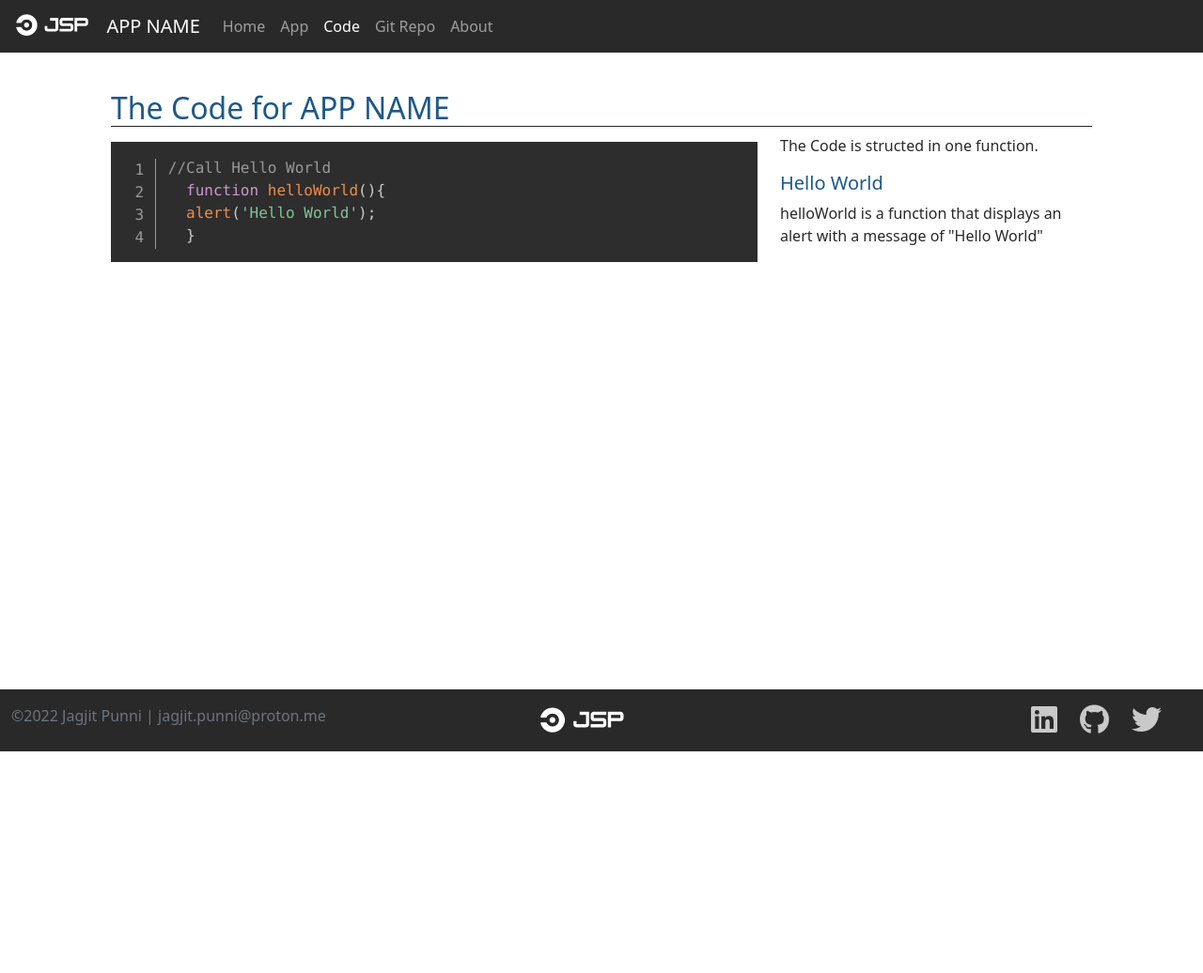
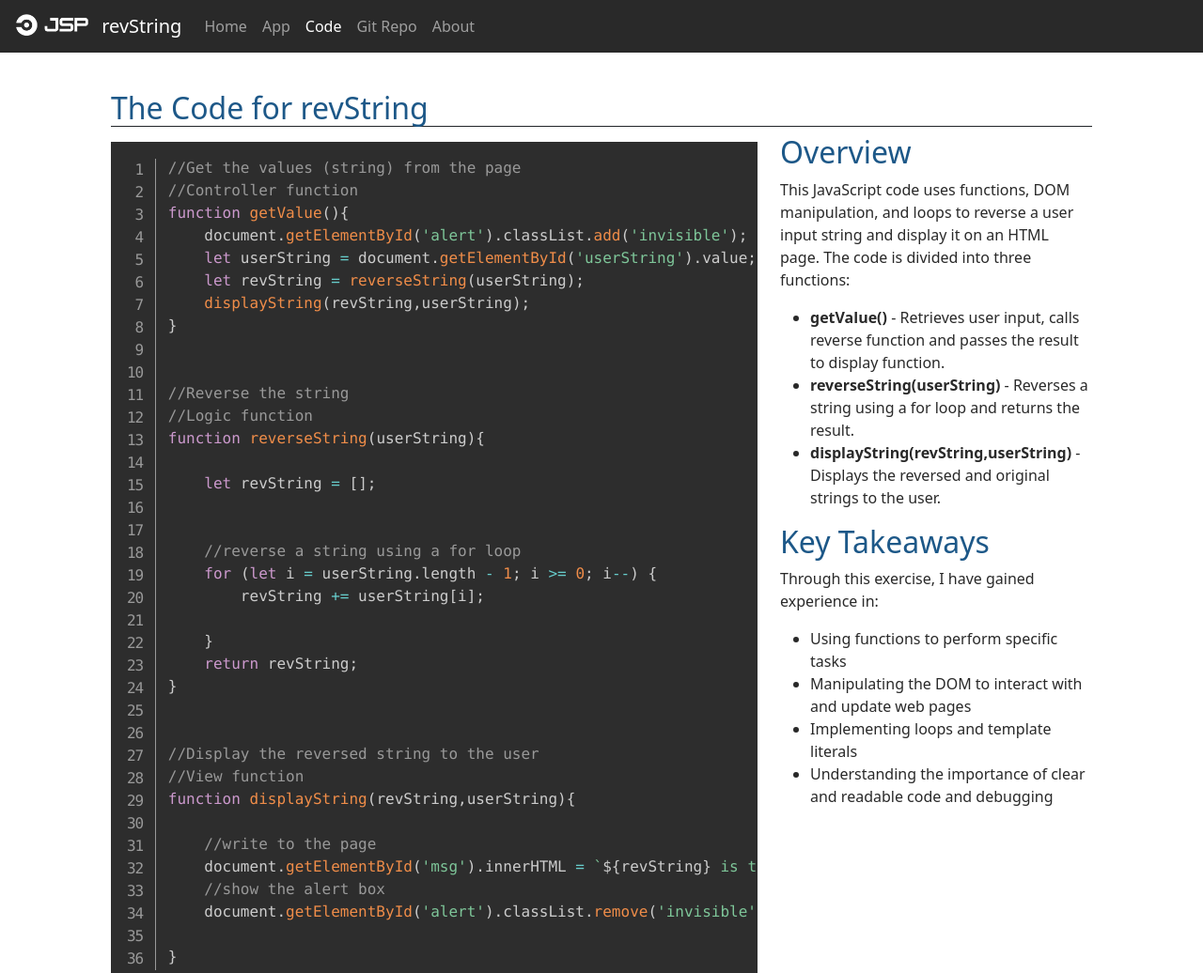
Before and after one commit to JagjitPunni/revString, a plain HTML site: page code.html in a window 1280 px wide. Shown: the top 1036 px of the page at 94% size. Before the commit the page ends 800 px from the top, so only its background shows below. Drawn offline with nearby package versions, Linux system fonts and the light colour scheme.

Commit message:
Update all html files
fixed some logo issues

```diff
--- a/code.html
+++ b/code.html
@@ -1,7 +1,7 @@
 <!DOCTYPE html>
 <html lang="en" class="h-100">
   <head>
-    <title>App Name: A Coding Project By Jagjit Punni</title>
+    <title>revString: A Coding Project By Jagjit Punni</title>
     <!-- Required meta tags -->
     <meta charset="utf-8" />
     <meta name="viewport" content="width=device-width, initial-scale=1, shrink-to-fit=no" />
@@ -18,7 +18,7 @@
     <!-- ==== Navbar Section ==== -->
     <nav class="navbar navbar-expand-md navbar-dark fixed-top text-white">
       <div class="container-fluid">
-        <a class="navbar-brand" href="#"><img src="/img/mylogo.png" class="d-inline-block align-text-top" height="26" alt="" /> APP NAME</a>
+        <a class="navbar-brand" href="#"><img src="/img/mylogo.png" class="d-inline-block align-text-top" height="26" alt="" />revString</a>
         <button class="navbar-toggler" type="button" data-bs-toggle="collapse" data-bs-target="#navbarCollapse" aria-controls="navbarCollapse" aria-expanded="false" aria-label="Toggle navigation">
           <span class="navbar-toggler-icon"></span>
         </button>
@@ -46,27 +46,71 @@
     <!-- ==== Main Section ==== -->
     <main class="flex-shrink-0">
       <div class="container py-5 px-5 mt-5">
-        <h2 class="border-1 border-bottom border-dark">The Code for APP NAME</h2>
+        <h2 class="border-1 border-bottom border-dark">The Code for revString</h2>
         <div class="row row-cols-1 row-cols-lg-2">
           <div class="col-lg-8">
             <pre class="line-numbers">
               <code class="language-javascript">
-                //Call Hello World
-                  function helloWorld(){
-                  alert('Hello World');
-                  }
+                    //Get the values (string) from the page
+                    //Controller function
+                    function getValue(){
+                        document.getElementById('alert').classList.add('invisible');
+                        let userString = document.getElementById('userString').value;
+                        let revString = reverseString(userString);
+                        displayString(revString,userString);
+                    }
+
+
+                    //Reverse the string
+                    //Logic function
+                    function reverseString(userString){
+
+                        let revString = [];
+
+
+                        //reverse a string using a for loop
+                        for (let i = userString.length - 1; i >= 0; i--) {
+                            revString += userString[i];
+
+                        }
+                        return revString;
+                    }
+
+
+                    //Display the reversed string to the user
+                    //View function
+                    function displayString(revString,userString){
+
+                        //write to the page
+                        document.getElementById('msg').innerHTML = `${revString} is the reverse of ${userString}.`;
+                        //show the alert box
+                        document.getElementById('alert').classList.remove('invisible');
+
+                    }
               </code>
             </pre>
           </div>
           <div class="col-lg-4">
-            <p>The Code is structed in one function.</p>
-            <h5>Hello World</h5>
-            <p>helloWorld is a function that displays an alert with a message of "Hello World"</p>
+            <div>
+              <h2>Overview</h2>
+              <p>This JavaScript code uses functions, DOM manipulation, and loops to reverse a user input string and display it on an HTML page. The code is divided into three functions:</p>
+              <ul>
+                <li><b>getValue()</b> - Retrieves user input, calls reverse function and passes the result to display function.</li>
+                <li><b>reverseString(userString)</b> - Reverses a string using a for loop and returns the result.</li>
+                <li><b> displayString(revString,userString)</b> - Displays the reversed and original strings to the user.</li>
+              </ul>
+              <h2>Key Takeaways</h2>
+              <p>Through this exercise, I have gained experience in:</p>
+              <ul>
+                <li>Using functions to perform specific tasks</li>
+                <li>Manipulating the DOM to interact with and update web pages</li>
+                <li>Implementing loops and template literals</li>
+                <li>Understanding the importance of clear and readable code and debugging</li>
+              </ul>
+            </div>
           </div>
         </div>
       </div>
-
-
     </main>
     <!-- ==== Footer Section ==== -->
     <footer class="footer mt-auto py-3">
```
Also changed, not shown: app.html (+32 -3 lines), index.html (+9 -9 lines).
